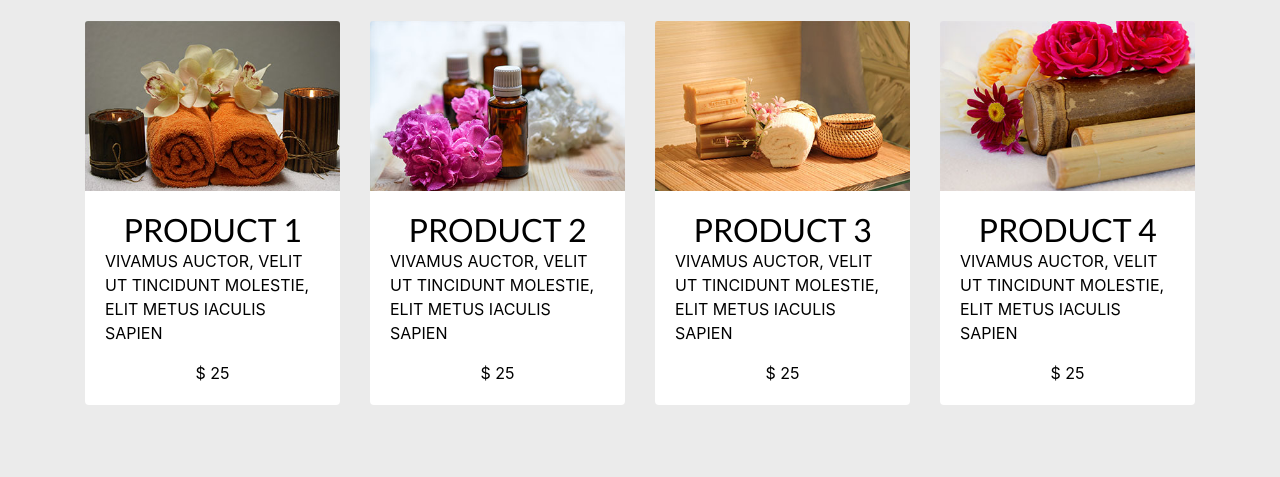
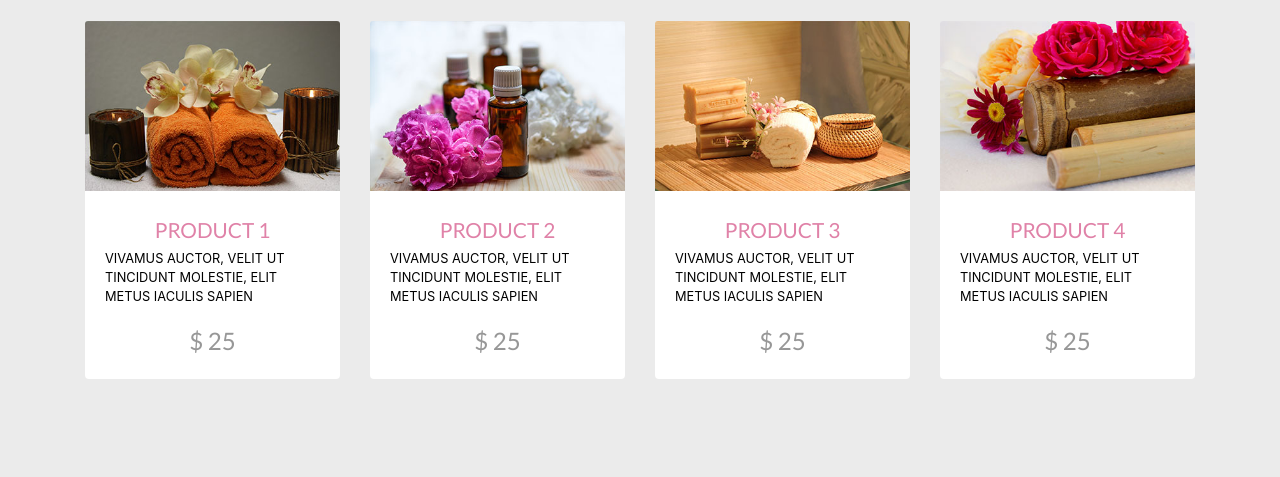
Before and after one commit to petriDiaconescu/Bootstrap-4, a PHP site: page / in a window 1280 px wide. Shown: the part 2476-2953 px from the top of the page. After the commit the page ends 2855 px from the top, so only its background shows below. Run offline with PHP 8.4, Linux system fonts and the light colour scheme; some web fonts are replaced.

Commit message:
Style different sections of products card divs

```diff
--- a/css/styles.css
+++ b/css/styles.css
@@ -147,3 +147,18 @@ nav.main-nav .nav-link {
 .products .card a:hover {
   text-decoration: none;
 }
+
+.products .card h3 {
+  font-size: 1.3rem;
+  color: #e082a8;
+}
+
+.products .card p {
+  font-size: .8rem
+}
+
+.products .card p.price {
+  font-size: 1.5rem;
+  font-family: 'Lato', sans-serif;
+  color: #979797;
+}
```
Also changed, not shown: snapshots/after.jpg, snapshots/before.jpg.
